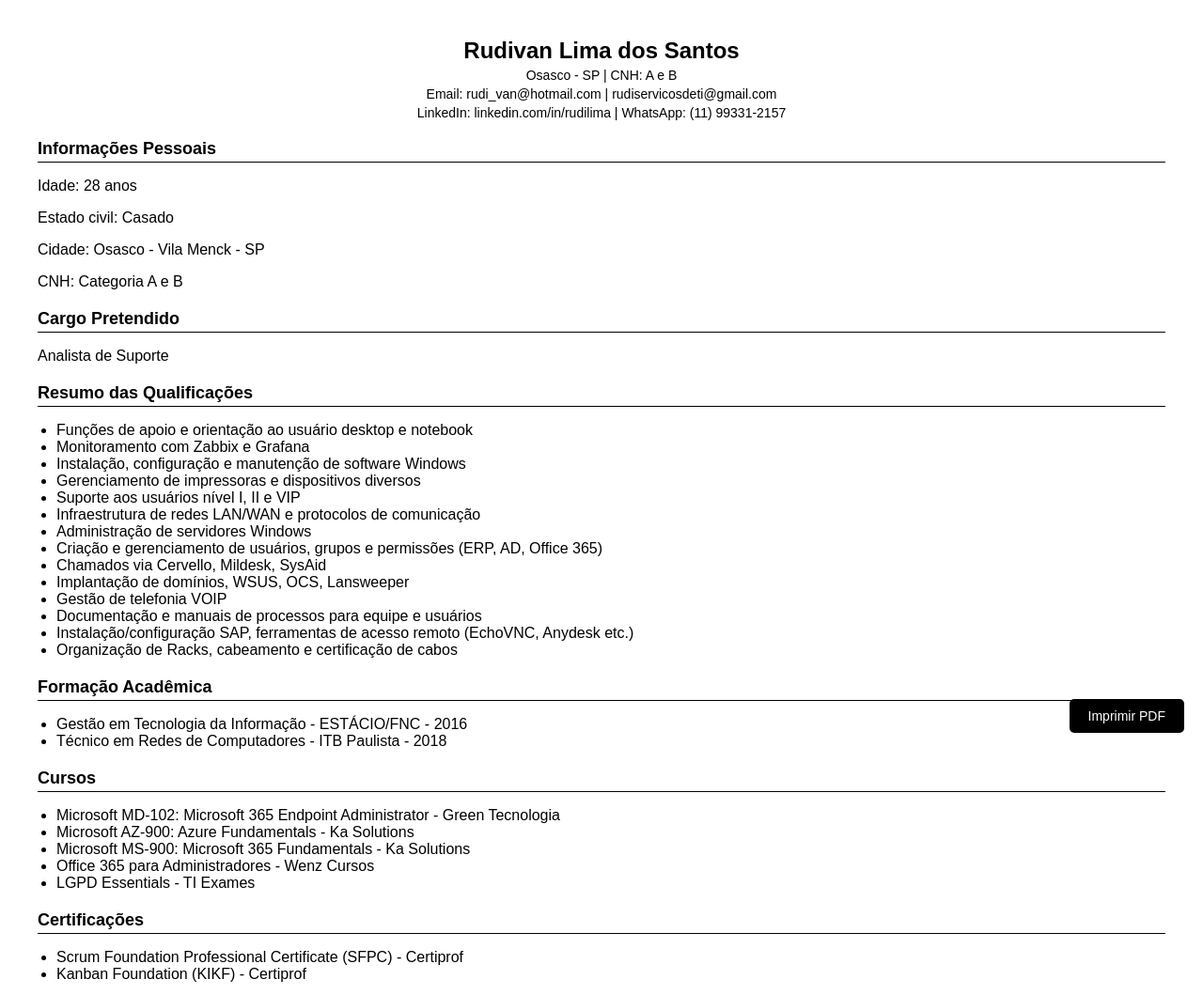
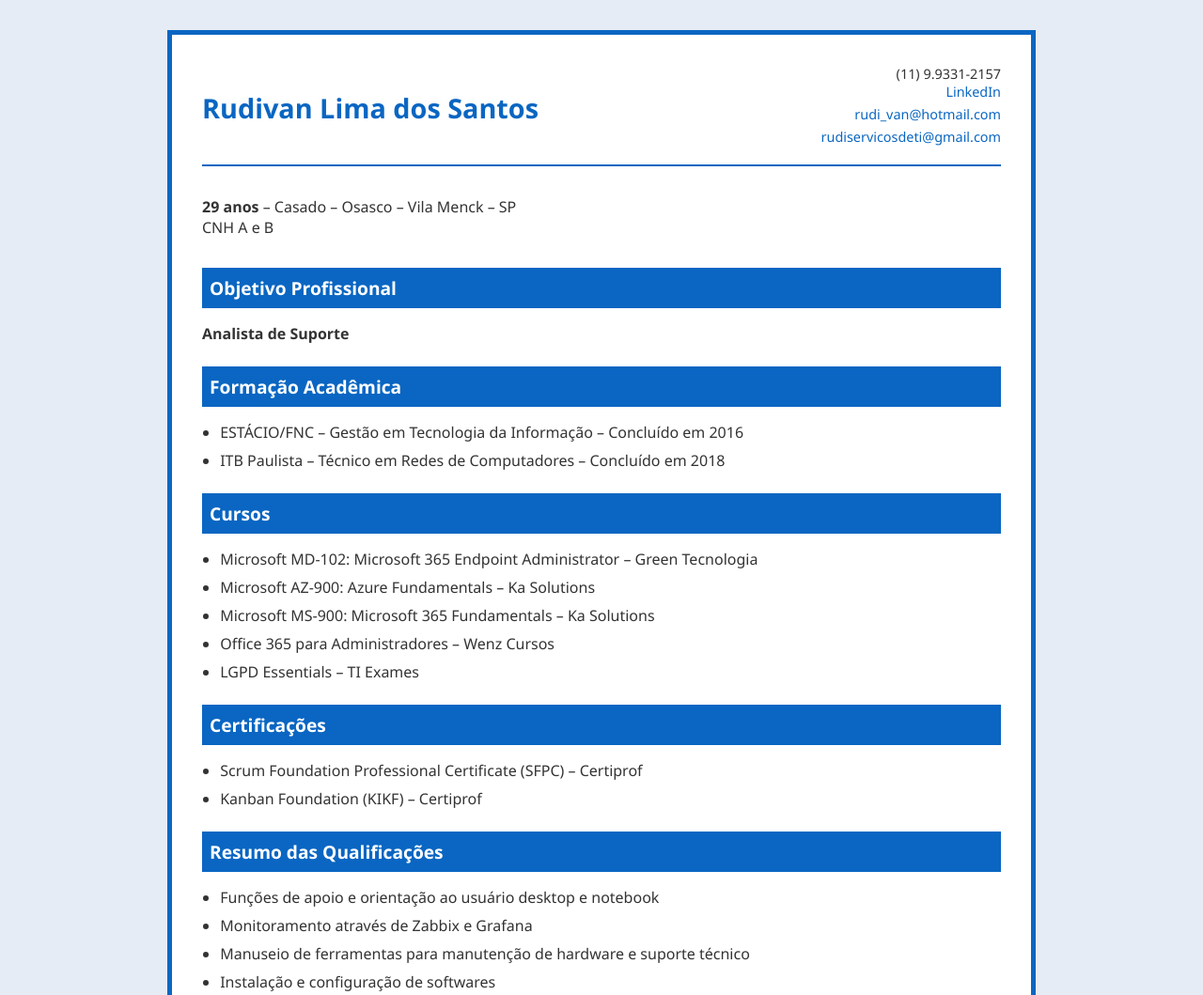
Before and after one commit to RudiLima/Meu_CV, a plain HTML site: page index.html in a window 1280 px wide. Shown: the top 1059 px of the page at 94% size. Drawn offline with Linux system fonts and the light colour scheme.

Commit message:
Update index.html

```diff
--- a/index.html
+++ b/index.html
@@ -1,162 +1,173 @@
 <!DOCTYPE html>
 <html lang="pt-BR">
 <head>
-  <meta charset="UTF-8">
-  <meta name="viewport" content="width=device-width, initial-scale=1.0">
-  <title>Currículo - Rudivan Lima dos Santos</title>
+  <meta charset="UTF-8" />
+  <meta name="viewport" content="width=device-width, initial-scale=1.0" />
+  <title>Rudivan Lima dos Santos</title>
   <style>
     body {
-      font-family: Arial, sans-serif;
-      color: #000;
-      background: #fff;
-      margin: 40px;
+      margin: 0;
+      padding: 2rem;
+      background-color: #e6ecf5;
+      font-family: 'Segoe UI', sans-serif;
+      color: #333;
     }
-
+    .container {
+      max-width: 850px;
+      margin: auto;
+      background: white;
+      padding: 2rem;
+      border: 5px solid #0A66C2;
+    }
     header {
-      text-align: center;
-      margin-bottom: 20px;
+      display: flex;
+      justify-content: space-between;
+      align-items: center;
+      flex-wrap: wrap;
+      border-bottom: 2px solid #0A66C2;
+      padding-bottom: 1rem;
+      margin-bottom: 2rem;
     }
-
-    header h1 {
-      font-size: 24px;
+    .info-left {
+      font-size: 1.8rem;
+      color: #0A66C2;
+      font-weight: bold;
+    }
+    .info-right {
+      text-align: right;
+      font-size: 0.9rem;
+    }
+    .info-right a {
+      color: #0A66C2;
+      text-decoration: none;
+      display: block;
+      margin-bottom: 0.3rem;
+    }
+    section {
+      margin-bottom: 2rem;
+    }
+    h2 {
+      background-color: #0A66C2;
+      color: white;
+      font-size: 1.2rem;
+      padding: 0.5rem;
+      margin: 1.5rem 0 1rem 0;
+    }
+    h3 {
+      color: #0A66C2;
+      margin-bottom: 0.5rem;
+      font-size: 1rem;
+    }
+    ul {
+      padding-left: 1.2rem;
       margin: 0;
     }
-
-    header p {
-      margin: 4px 0;
-      font-size: 14px;
+    ul li {
+      margin-bottom: 0.5rem;
     }
-
-    section {
-      margin-bottom: 20px;
+    footer {
+      text-align: center;
+      font-size: 0.8rem;
+      margin-top: 2rem;
     }
-
-    h2 {
-      font-size: 18px;
-      border-bottom: 1px solid #000;
-      padding-bottom: 3px;
-      margin-bottom: 10px;
-    }
-
-    ul {
-      padding-left: 20px;
-    }
-
-    .btn-print {
-      position: fixed;
-      bottom: 20px;
-      right: 20px;
-      background-color: #000;
-      color: #fff;
-      border: none;
-      padding: 10px 20px;
-      border-radius: 5px;
-      cursor: pointer;
-      font-size: 14px;
-    }
-
-    @media print {
-      .btn-print {
-        display: none;
-      }
+    footer img {
+      width: 60px;
+      margin-top: 1rem;
+      opacity: 0.8;
     }
   </style>
   <script>
-    function imprimirCV() {
-      window.print();
-    }
+    window.addEventListener('DOMContentLoaded', () => {
+      const birthDate = new Date('1995-05-14');
+      const today = new Date();
+      let age = today.getFullYear() - birthDate.getFullYear();
+      const m = today.getMonth() - birthDate.getMonth();
+      if (m < 0 || (m === 0 && today.getDate() < birthDate.getDate())) {
+        age--;
+      }
+      document.getElementById('idade').textContent = age + ' anos';
+    });
   </script>
 </head>
 <body>
+  <div class="container">
+    <header>
+      <div class="info-left">
+        Rudivan Lima dos Santos
+      </div>
+      <div class="info-right">
+        (11) 9.9331-2157<br>
+        <a href="http://www.linkedin.com/in/rudilima" target="_blank">LinkedIn</a>
+        <a href="mailto:rudi_van@hotmail.com">rudi_van@hotmail.com</a>
+        <a href="mailto:rudiservicosdeti@gmail.com">rudiservicosdeti@gmail.com</a>
+      </div>
+    </header>
 
-  <button class="btn-print" onclick="imprimirCV()">Imprimir PDF</button>
+    <section>
+      <p><strong><span id="idade"></span></strong> – Casado – Osasco – Vila Menck – SP<br>CNH A e B</p>
+    </section>
 
-  <header>
-    <h1>Rudivan Lima dos Santos</h1>
-    <p>Osasco - SP | CNH: A e B</p>
-    <p>Email: rudi_van@hotmail.com | rudiservicosdeti@gmail.com</p>
-    <p>LinkedIn: linkedin.com/in/rudilima | WhatsApp: (11) 99331-2157</p>
-  </header>
+    <h2>Objetivo Profissional</h2>
+    <p><strong>Analista de Suporte</strong></p>
 
-  <section>
-    <h2>Informações Pessoais</h2>
-    <p>Idade: 28 anos</p>
-    <p>Estado civil: Casado</p>
-    <p>Cidade: Osasco - Vila Menck - SP</p>
-    <p>CNH: Categoria A e B</p>
-  </section>
+    <h2>Formação Acadêmica</h2>
+    <ul>
+      <li>ESTÁCIO/FNC – Gestão em Tecnologia da Informação – Concluído em 2016</li>
+      <li>ITB Paulista – Técnico em Redes de Computadores – Concluído em 2018</li>
+    </ul>
 
-  <section>
-    <h2>Cargo Pretendido</h2>
-    <p>Analista de Suporte</p>
-  </section>
+    <h2>Cursos</h2>
+    <ul>
+      <li>Microsoft MD-102: Microsoft 365 Endpoint Administrator – Green Tecnologia</li>
+      <li>Microsoft AZ-900: Azure Fundamentals – Ka Solutions</li>
+      <li>Microsoft MS-900: Microsoft 365 Fundamentals – Ka Solutions</li>
+      <li>Office 365 para Administradores – Wenz Cursos</li>
+      <li>LGPD Essentials – TI Exames</li>
+    </ul>
 
-  <section>
+    <h2>Certificações</h2>
+    <ul>
+      <li>Scrum Foundation Professional Certificate (SFPC) – Certiprof</li>
+      <li>Kanban Foundation (KIKF) – Certiprof</li>
+    </ul>
+
     <h2>Resumo das Qualificações</h2>
     <ul>
       <li>Funções de apoio e orientação ao usuário desktop e notebook</li>
-      <li>Monitoramento com Zabbix e Grafana</li>
-      <li>Instalação, configuração e manutenção de software Windows</li>
-      <li>Gerenciamento de impressoras e dispositivos diversos</li>
-      <li>Suporte aos usuários nível I, II e VIP</li>
-      <li>Infraestrutura de redes LAN/WAN e protocolos de comunicação</li>
+      <li>Monitoramento através de Zabbix e Grafana</li>
+      <li>Manuseio de ferramentas para manutenção de hardware e suporte técnico</li>
+      <li>Instalação e configuração de softwares</li>
+      <li>Gerenciamento de impressoras e dispositivos de rede</li>
+      <li>Suporte a usuários nível I, II e VIP</li>
+      <li>Domínio de redes LAN/WAN e protocolos de comunicação</li>
       <li>Administração de servidores Windows</li>
-      <li>Criação e gerenciamento de usuários, grupos e permissões (ERP, AD, Office 365)</li>
-      <li>Chamados via Cervello, Mildesk, SysAid</li>
-      <li>Implantação de domínios, WSUS, OCS, Lansweeper</li>
-      <li>Gestão de telefonia VOIP</li>
-      <li>Documentação e manuais de processos para equipe e usuários</li>
-      <li>Instalação/configuração SAP, ferramentas de acesso remoto (EchoVNC, Anydesk etc.)</li>
-      <li>Organização de Racks, cabeamento e certificação de cabos</li>
+      <li>Criação e manutenção de usuários e grupos em Active Directory e Office 365</li>
+      <li>Implantação de domínios, controle via WSUS, OCS e Lansweeper</li>
+      <li>Administração de telefonia VOIP</li>
+      <li>Documentação de processos e rotinas de suporte</li>
+      <li>Utilização de ferramentas de acesso remoto (EchoVNC, AnyDesk, TeamViewer)</li>
     </ul>
-  </section>
 
-  <section>
-    <h2>Formação Acadêmica</h2>
-    <ul>
-      <li>Gestão em Tecnologia da Informação - ESTÁCIO/FNC - 2016</li>
-      <li>Técnico em Redes de Computadores - ITB Paulista - 2018</li>
-    </ul>
-  </section>
+    <h2>Histórico Profissional</h2>
+    <h3>MILLS (Out 2021 ~ Atual)</h3>
+    <p>Atendimento remoto e telefônico, suporte N2 e VIP, suporte a máquinas e desktops, gerenciamento de usuários via Active Directory e Office 365, controle de parque de máquinas, monitoramento com Zabbix e Grafana, utilização de Mildesk e SysAid.</p>
 
-  <section>
-    <h2>Cursos</h2>
-    <ul>
-      <li>Microsoft MD-102: Microsoft 365 Endpoint Administrator - Green Tecnologia</li>
-      <li>Microsoft AZ-900: Azure Fundamentals - Ka Solutions</li>
-      <li>Microsoft MS-900: Microsoft 365 Fundamentals - Ka Solutions</li>
-      <li>Office 365 para Administradores - Wenz Cursos</li>
-      <li>LGPD Essentials - TI Exames</li>
-    </ul>
-  </section>
+    <h3>5ASEC BRASIL FRANCHISING (Jun 2021 ~ Out 2021)</h3>
+    <p>Suporte a sistemas de PDV, administração de Google Admin e telefonia VOIP, atendimento remoto e presencial, administração de backups Azure, utilização de Postman e MySQL.</p>
 
-  <section>
-    <h2>Certificações</h2>
-    <ul>
-      <li>Scrum Foundation Professional Certificate (SFPC) - Certiprof</li>
-      <li>Kanban Foundation (KIKF) - Certiprof</li>
-    </ul>
-  </section>
+    <h3>BS TECNOLOGIA (Out 2020 ~ Jun 2021)</h3>
+    <p>Suporte técnico remoto e presencial, atendimento de usuários nível 1 e 2, utilização de Mildesk, gerenciamento de Office 365 e Active Directory, suporte a impressoras e equipamentos diversos.</p>
 
-  <section>
-    <h2>Histórico Profissional</h2>
-    <p><strong>MILLS (Out 2021 ~ Atual)</strong><br>
-    Atendimento remoto/telefônico, N2 e VIP. Gerenciamento via AD, O365, LanSweeper, Mildesk, SysAid. Administração de File Server, OU, criação de usuários e ramais em PABX em nuvem, controle de parque de máquinas. Monitoramento com Zabbix e Grafana.</p>
-
-    <p><strong>5ASEC BRASIL FRANCHISING (Jun 2021 ~ Out 2021)</strong><br>
-    Suporte N1, N2 e VIP. Sistema de PDV "Atendimento", telefonia via Mobcall, Claro Empresas, Postman, MySQL, Google Admin, LocaWeb, Azure Backup, Kaspersky.</p>
-
-    <p><strong>BS TECNOLOGIA (Out 2020 ~ Jun 2021)</strong><br>
-    Atendimento remoto/telefônico, N1/N2, gerenciamento de usuários com AD e Office 365, suporte a impressoras, tratativas com Dell, monitoramento com LanSweeper, Mildesk.</p>
-  </section>
-
-  <section>
     <h2>Idiomas</h2>
     <ul>
-      <li>Inglês - Leitura e Interpretação de Textos Técnicos</li>
-      <li>Libras - Nível básico de conversação - concluído em 2019</li>
+      <li>Inglês – Leitura e Interpretação de Textos Técnicos</li>
+      <li>Libras – Nível básico de conversação</li>
     </ul>
-  </section>
 
+    <footer>
+      <p>Disponível também para trabalhos como Pessoa Jurídica (CNPJ: 57.495.934/0001-69)</p>
+      <img src="https://raw.githubusercontent.com/RudiLima/Meu_CV/refs/heads/main/Logo.png" alt="Logotipo Rudivan Lima">
+    </footer>
+  </div>
 </body>
 </html>
```
